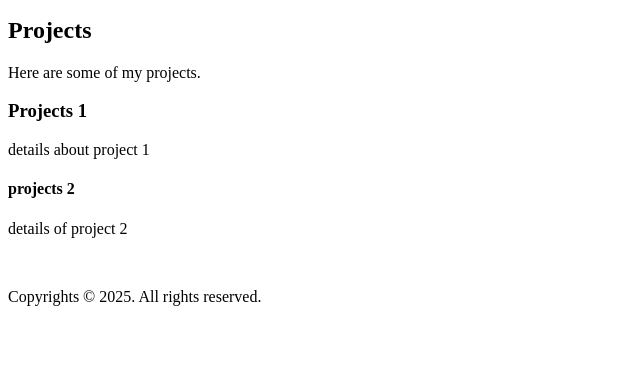
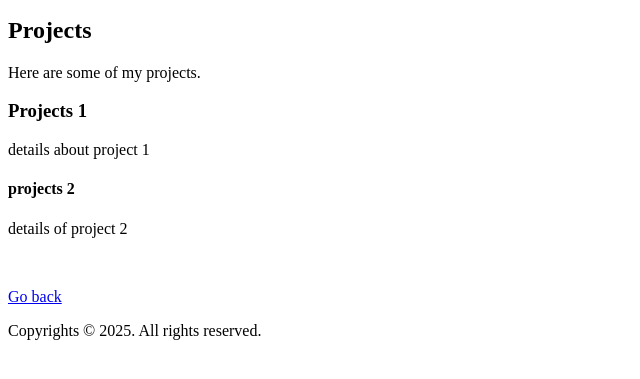
Before and after one commit to Ricsie11/My_First_Portfolio, a plain HTML site: page html_basic/index.html in a window 1280 px wide. Shown: the part 413-792 px from the top of the page, without its empty margins (0-640 px from the left). Drawn offline with Linux system fonts and the light colour scheme.

```diff
--- a/html_basic/index.html
+++ b/html_basic/index.html
@@ -22,6 +22,8 @@
 
 <p> &nbsp;</p>
 
+    <a href="/html_basic/">Go back</a>
+
 <footer><p> Copyrights &copy; 2025. All rights reserved.</footer>
 
 </body>
```
